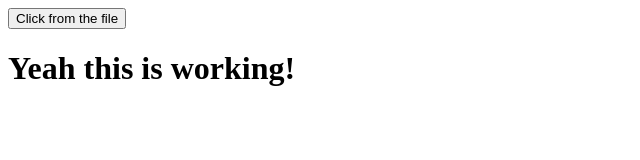
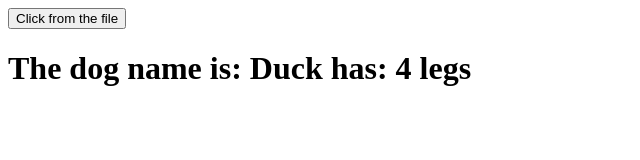
Before and after one commit to daniel553/JSBasicsICI, a plain HTML site: page index.html in a window 1280 px wide. Both pictures are taken after a click on the button "Click from the file". Shown: the whole page, without its empty margins (0-640 px from the left). Drawn offline with Linux system fonts and the light colour scheme.

Commit message:
[Added] animal class

```diff
--- /dev/null
+++ b/animal.js
@@ -0,0 +1,4 @@
+class Animal {
+    name;
+    legs;
+}
--- a/app.js
+++ b/app.js
@@ -1,3 +1,6 @@
 document.getElementById('hellobutton').onclick = function() {
-    document.getElementById('myElement').innerText = 'Yeah this is working!'
+    let dog = new Animal();
+    dog.legs = 4;
+    dog.name = 'Duck'
+    document.getElementById('myElement').innerText = 'The dog name is: ' + dog.name + ' has: ' + dog.legs + ' legs';
 }
--- a/index.html
+++ b/index.html
@@ -6,6 +6,7 @@
   <body>
     <button id="hellobutton">Click from the file</button>
     <h1 id="myElement"></h1>
+    <script src="./animal.js"></script>
     <script src="./app.js"></script>
   </body>
 </html>
```
